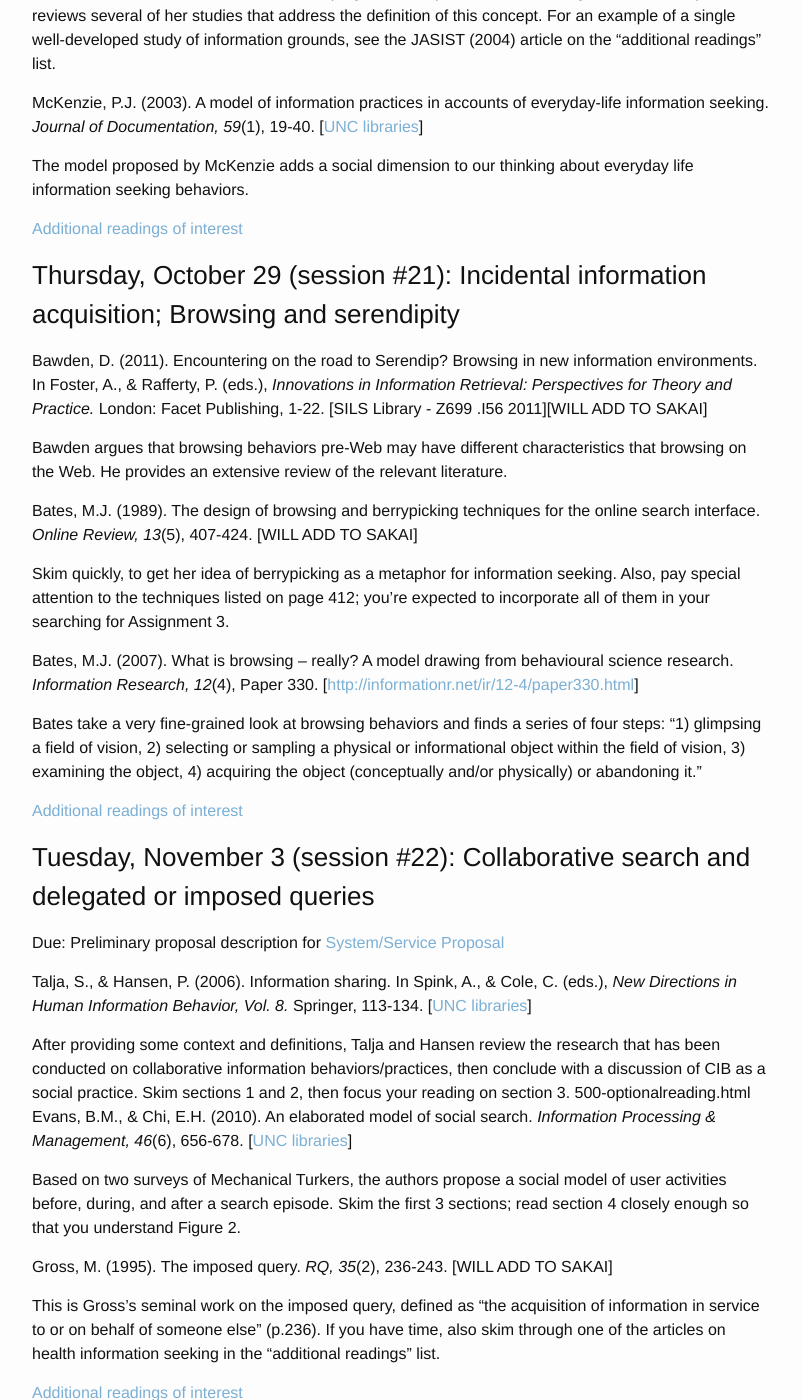
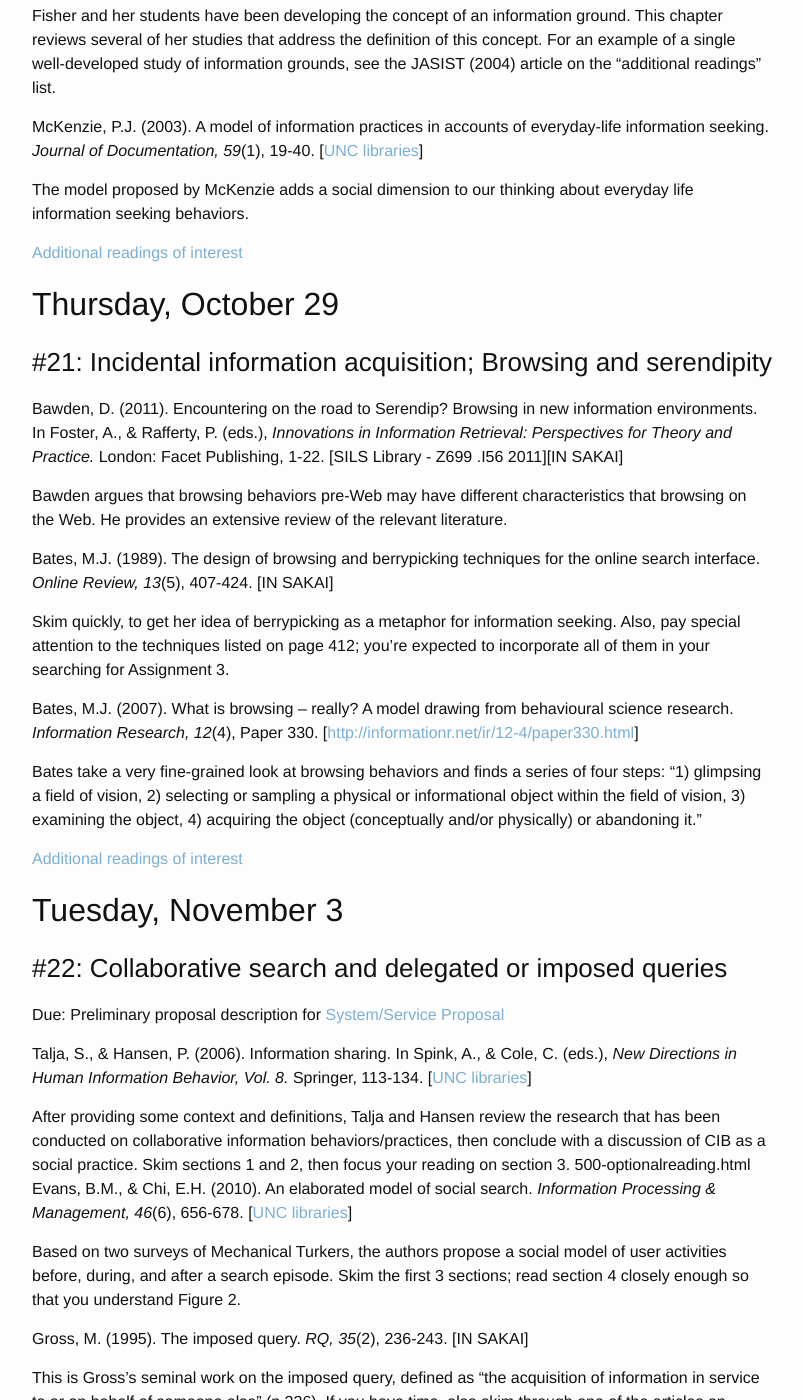
Before and after one commit to jdmar3/inls718, a Jekyll site: the page built from schedule/index.md, in a window 1280 px wide and 1400 px high, scrolled down 11533 px. Shown: the whole window, without its empty margins (238-1041 px from the left). Built offline with Jekyll 4.4.1, drawn with Linux system fonts in a browser that asks for light colours; Markdown is read by kramdown in place of the engine named in the settings; some of the changed text lies outside the part shown.

Commit message:
update schedule and due dates

```diff
--- a/schedule/index.md
+++ b/schedule/index.md
@@ -160,7 +160,7 @@
 
 Belkin, N. (1980). Anomalous states of knowledge as a basis for
 information retrieval. *Canadian Journal of Information Science,
-5*,133-143. <span class="amcc">\[WILL ADD TO SAKAI\]</span>
+5*,133-143. <span class="amcc">\[IN SAKAI\]</span>
 
 This, along with his 1982 *Journal of Documentation* article with Oddy
 and Brooks, are the classic works explaining this concept. It's a
@@ -584,10 +584,12 @@
 
 [Additional readings of interest](/literature/#session16)
 
-### Tuesday, October 27 (session \#20): Everyday life information seeking
+## Tuesday, October 27
+
+### \#20: Everyday life information seeking
 
 Due: Preliminary client/population description for [System/Service
-Proposal](/assignments/#proposal)
+Proposal](/assignments/03/)
 
 Savolainen, R. (1995). Everyday life information seeking: Approaching
 information seeking in the context of "way of life". *Library &
@@ -625,13 +627,15 @@
 
 [Additional readings of interest](/literature/#session18)
 
-### Thursday, October 29 (session \#21): Incidental information acquisition; Browsing and serendipity
+## Thursday, October 29
+
+### \#21: Incidental information acquisition; Browsing and serendipity
 
 Bawden, D. (2011). Encountering on the road to Serendip? Browsing in new
 information environments. In Foster, A., & Rafferty, P. (eds.),
 *Innovations in Information Retrieval: Perspectives for Theory and
 Practice.* London: Facet Publishing, 1-22. \[SILS Library - Z699 .I56
-2011\]<span class="amcc">\[WILL ADD TO SAKAI\]</span>
+2011\]<span class="amcc">\[IN SAKAI\]</span>
 
 Bawden argues that browsing behaviors pre-Web may have different
 characteristics that browsing on the Web. He provides an extensive
@@ -639,7 +643,7 @@
 
 Bates, M.J. (1989). The design of browsing and berrypicking techniques
 for the online search interface. *Online Review, 13*(5), 407-424. <span
-class="amcc">\[WILL ADD TO SAKAI\]</span>
+class="amcc">\[IN SAKAI\]</span>
 
 Skim quickly, to get her idea of berrypicking as a metaphor for
 information seeking. Also, pay special attention to the techniques
@@ -658,10 +662,12 @@
 
 [Additional readings of interest](/literature/#session19)
 
-### Tuesday, November 3 (session \#22): Collaborative search and delegated or imposed queries
+## Tuesday, November 3
+
+### \#22: Collaborative search and delegated or imposed queries
 
 Due: Preliminary proposal description for [System/Service
-Proposal](/assignments/#proposal)
+Proposal](/assignments/03/)
 
 Talja, S., & Hansen, P. (2006). Information sharing. In Spink, A., &
 Cole, C. (eds.), *New Directions in Human Information Behavior, Vol. 8.*
@@ -683,7 +689,7 @@
 understand Figure 2.
 
 Gross, M. (1995). The imposed query. *RQ, 35*(2), 236-243. <span
-class="amcc">\[WILL ADD TO SAKAI\]</span>
+class="amcc">\[IN SAKAI\]</span>
 
 This is Gross's seminal work on the imposed query, defined as "the
 acquisition of information in service to or on behalf of someone else"
@@ -692,10 +698,11 @@
 
 [Additional readings of interest](/literature/#session20)
 
-Unit 6: Intermediation and Dis-intermediation in Information-Seeking
---------------------------------------------------------------------
+# Unit 6: Intermediation and Dis-intermediation in Information-Seeking
 
-### Thursday, November 5 (session \#23): Human intermediaries: Reference and help desk services
+## Thursday, November 5
+
+### \#23: Human intermediaries: Reference and help desk services
 
 Crabtree, A., O'Neill, J., Tolmie, P., Castellani, S., Colombino, T., &
 Grasso, A. (2006). The practical indispensability of articulation work
```
Also changed, not shown: assignments/03.md (+3 -3 lines), assignments/index.md (+4 -4 lines).
